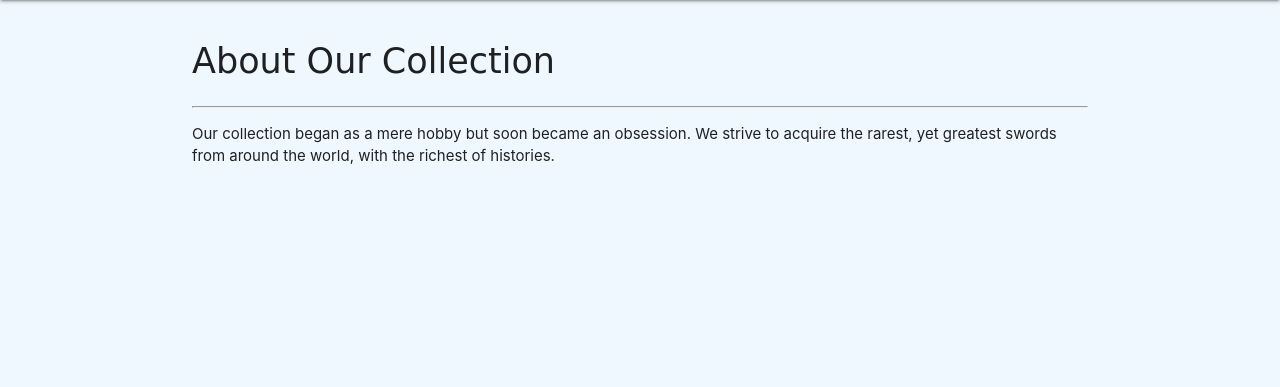
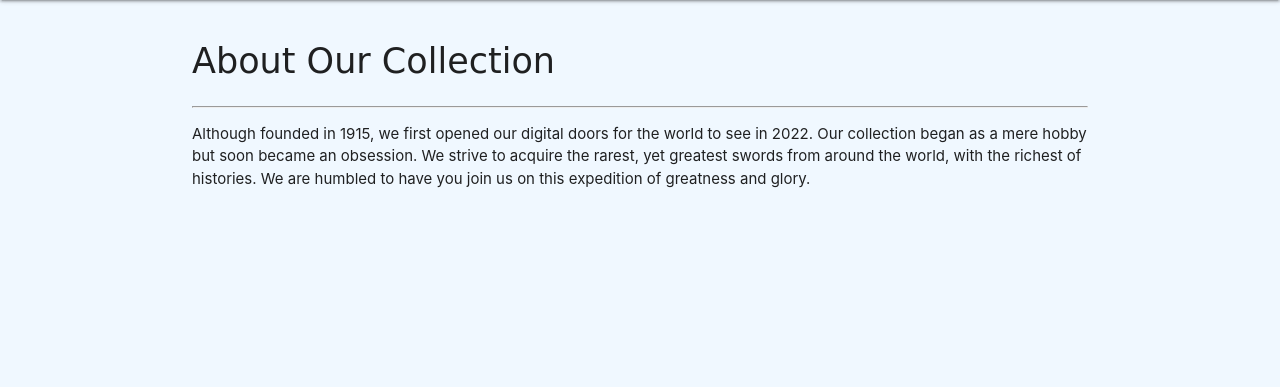
Before and after one commit to sornekian/swordcollector, a Django app: page /about/ in a window 1280 px wide. Shown: the part 64-451 px from the top of the page. Run offline with Django 4.2, Linux system fonts and the light colour scheme; some web fonts are replaced.

Commit message:
adds styling and text

```diff
--- a/main_app/static/css/style.css
+++ b/main_app/static/css/style.css
@@ -19,3 +19,7 @@ h1 {
 nav {
   background-color: rgb(20, 20, 43);
 }
+/* p { not working */
+  /* font-family: 'Tangerine', cursive;
+  font-size: 18px;
+} */
--- a/main_app/templates/about.html
+++ b/main_app/templates/about.html
@@ -3,7 +3,10 @@
 
 <h1>About Our Collection</h1>
 <hr>
-<p>Our collection began as a mere hobby but soon became an obsession. We strive to acquire the rarest, yet greatest swords from around the world, with the richest of histories.
+<p>Although founded in 1915, we first opened our digital doors for the world to see in 2022.
+    Our collection began as a mere hobby but soon became an obsession. We strive to acquire the rarest, yet greatest swords from around the world, with the richest of histories.
+    We are humbled to have you join us on this expedition of greatness and glory.
+
 
 </p>
 
--- a/main_app/templates/base.html
+++ b/main_app/templates/base.html
@@ -9,6 +9,8 @@
   <link rel="stylesheet" href="https://cdnjs.cloudflare.com/ajax/libs/materialize/1.0.0/css/materialize.min.css">
   <link rel="stylesheet" type="text/css" href="{% static 'css/style.css' %}">
   <link href="https://fonts.googleapis.com/css2?family=Aboreto&display=swap" rel="stylesheet">
+  <link href="https://fonts.googleapis.com/css2?family=Tangerine&display=swap" rel="stylesheet">
+
 </head>
 <body>
   <header class="navbar-fixed">
--- a/main_app/templates/home.html
+++ b/main_app/templates/home.html
@@ -10,7 +10,8 @@
     <title>Document</title>
 </head>
 <body>
-    <h1>Welcome to Our Journey of Swords</h1>
+    <h1>Welcome to Our Sword Journey Through Time</h1>
+    <hr>
 
 </body>
 </html>
--- a/main_app/templates/swords/index.html
+++ b/main_app/templates/swords/index.html
@@ -2,6 +2,7 @@
 {% block content %}
 
 <h1>List of Swords</h1>
+<hr>
 
 {% for sword in swords %}
   <div class="card">
```
